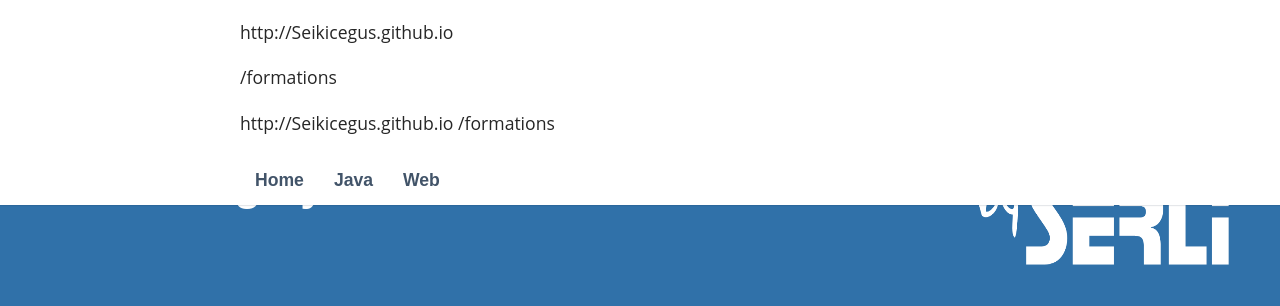
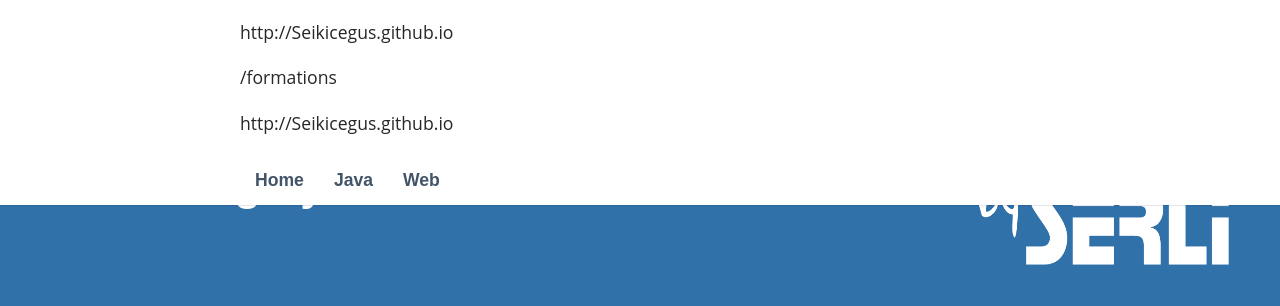
Before and after one commit to Serli/training-by-serli, a Jekyll site: the page built from index.html, in a window 1280 px wide. Shown: the top 306 px of the page. Built offline with Jekyll 4.4.1, drawn with Linux system fonts in a browser that asks for light colours.

Commit message:
test 3 site.url site.baseurl

```diff
--- a/_includes/header.html
+++ b/_includes/header.html
@@ -4,7 +4,7 @@
 			<ul>
 				<p> {{site.url}} </p>
 				<p> {{site.baseurl}} </p>
-				<p> {{ site.url }} {{ site.baseurl }} </p>
+				<p> {{ somaire.baseurl | prepend: site.url  }} </p>
 				<li><a href="{{ site.url.concat(site.baseurl) }}">Home</a></li>
 				{% for somaire in site.pages %} {% if somaire.layout == 'sommaire' %} {% if somaire.title %}
 					<li><a href="{{ somaire.url | prepend: site.baseurl }}">{{ somaire.title }}</a></li>
```
Also changed, not shown: 7 other files.
